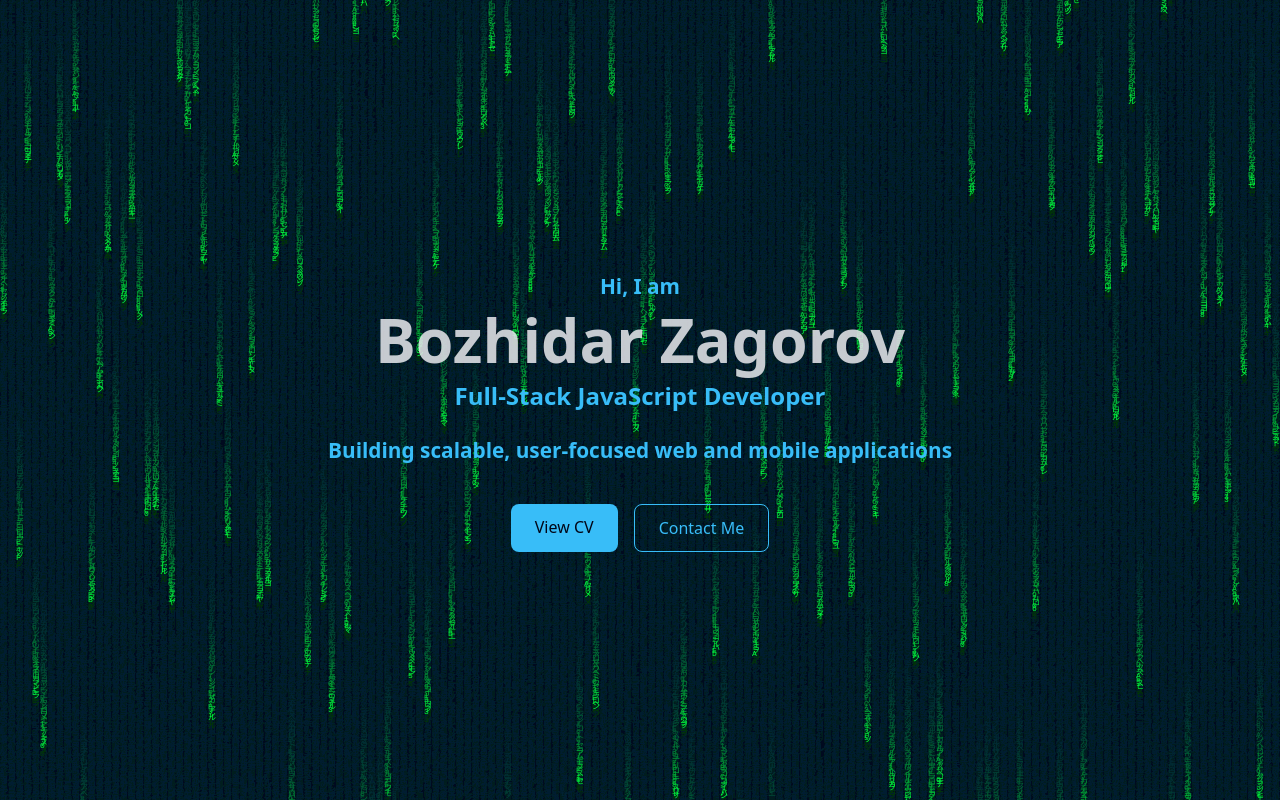
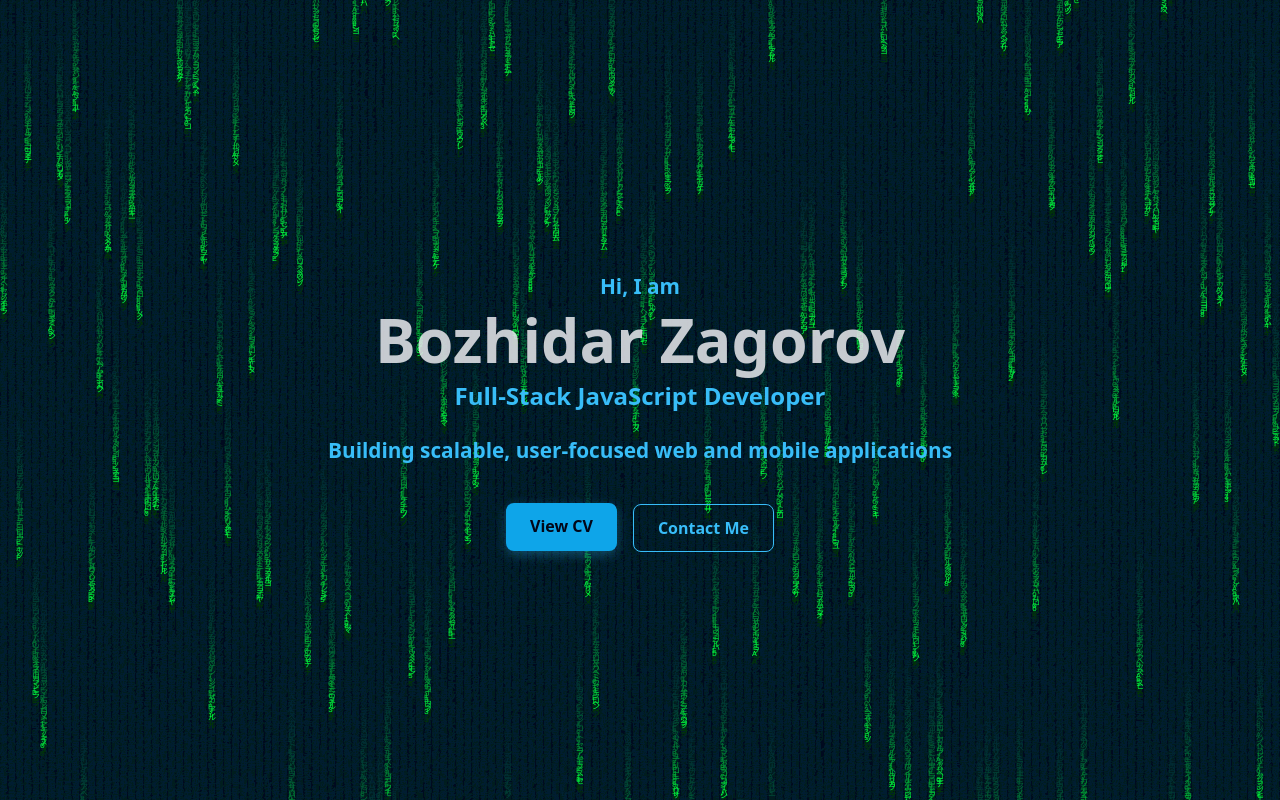
Before and after one commit to BozhidarZagorov/myCV, a React (Vite) app: page / in a window 1280 px wide. In both pictures the pointer is over the link "View CV". Shown: the top 800 px of the page. Built offline with nearby package versions, Linux system fonts and the light colour scheme; no server answers; the database is empty.

Commit message:
change some btn styles

```diff
--- a/src/index.css
+++ b/src/index.css
@@ -43,17 +43,33 @@ main {
   border-radius: 8px;
   border: none;
   font-size: 1rem;
+  font-weight: 600;
   cursor: pointer;
   background: #38bdf8;
   color: #020617;
   text-decoration: none;
   display: inline-block;
+  transition: all 0.2s ease;
+}
+
+.hero-button:hover {
+  background: #0ea5e9;
+  transform: translateY(-1px);
+  box-shadow: 0 4px 12px rgba(56, 189, 248, 0.3);
 }
 
 .hero-button.secondary {
   background: transparent;
   border: 1px solid #38bdf8;
   color: #38bdf8;
+}
+
+.hero-button.secondary:hover {
+  background: rgba(56, 189, 248, 0.15);
+  border-color: #0ea5e9;
+  color: #0ea5e9;
+  transform: translateY(-1px);
+  box-shadow: 0 4px 12px rgba(56, 189, 248, 0.2);
 }
 
 .hero {
```
